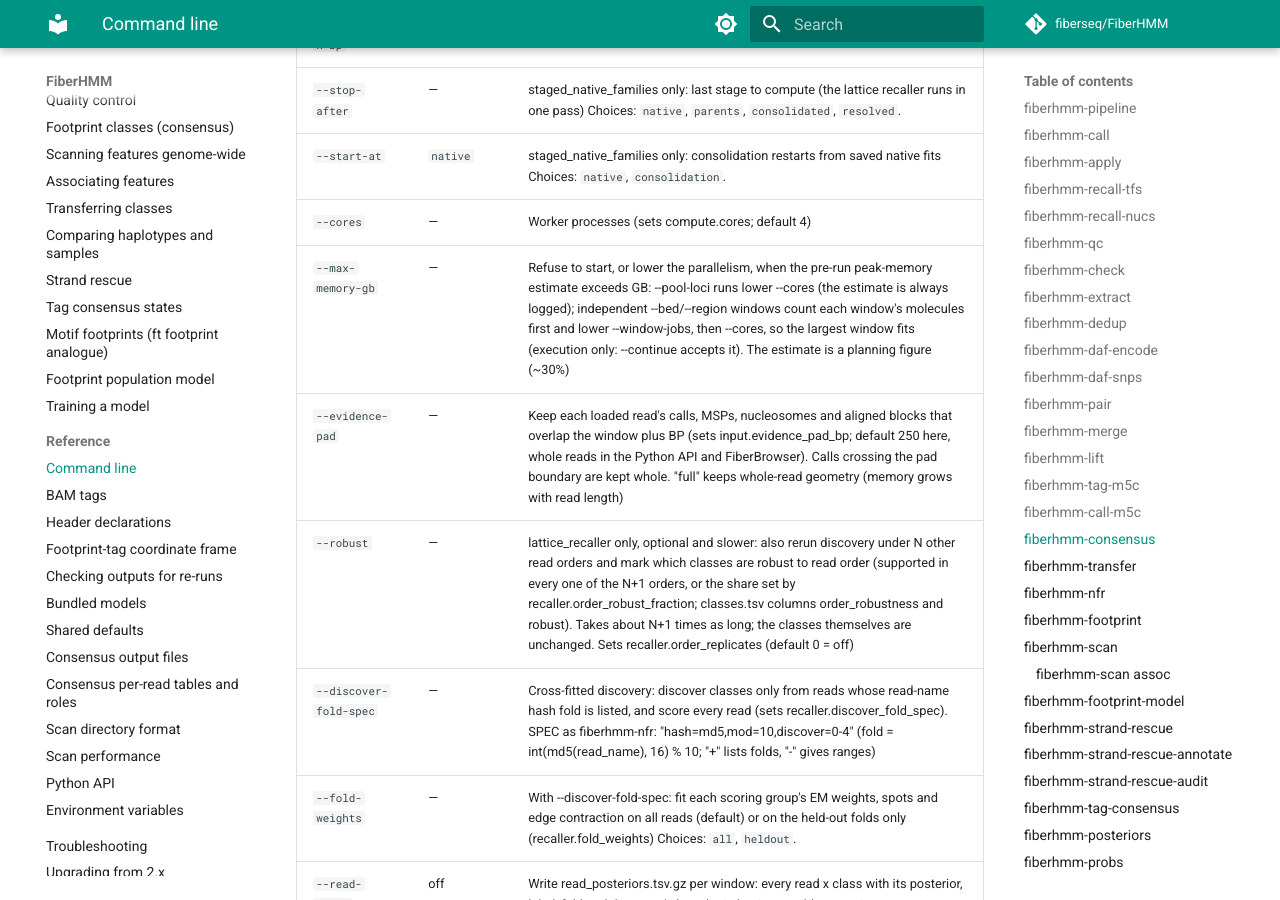
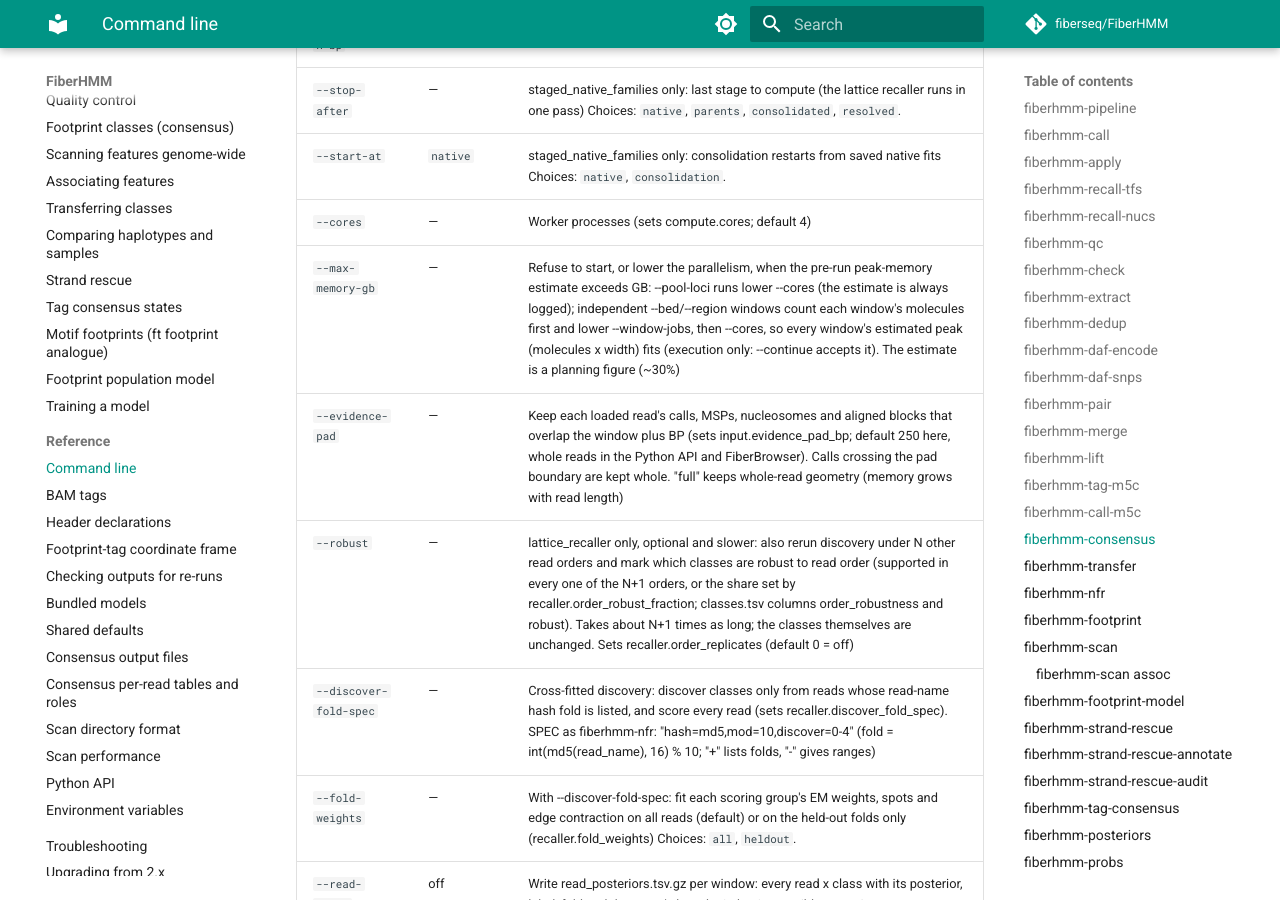
Before and after one commit to fiberseq/FiberHMM, an MkDocs documentation site: the page built from docs/reference/cli.md, in a window 1280 px wide and 900 px high, scrolled down 42665 px. Built offline with MkDocs 1.6.1 and Material for MkDocs 9.7.7, drawn with Linux system fonts in a browser that asks for light colours; comment, search, counter and statistics services are not loaded.

Commit message:
docs: regenerate the CLI reference (consensus --max-memory-gb help)
Co-Authored-By: Claude Opus 5.5 <noreply@anthropic.com>

```diff
--- a/docs/reference/cli.md
+++ b/docs/reference/cli.md
@@ -618,7 +618,7 @@ Generated from each command's argparse definition by `python tools/gen_cli_refer
 | `--stop-after` | — | staged_native_families only: last stage to compute (the lattice recaller runs in one pass) Choices: `native`, `parents`, `consolidated`, `resolved`. |
 | `--start-at` | `native` | staged_native_families only: consolidation restarts from saved native fits Choices: `native`, `consolidation`. |
 | `--cores` | — | Worker processes (sets compute.cores; default 4) |
-| `--max-memory-gb` | — | Refuse to start, or lower the parallelism, when the pre-run peak-memory estimate exceeds GB: --pool-loci runs lower --cores (the estimate is always logged); independent --bed/--region windows count each window's molecules first and lower --window-jobs, then --cores, so the largest window fits (execution only: --continue accepts it). The estimate is a planning figure (~30%) |
+| `--max-memory-gb` | — | Refuse to start, or lower the parallelism, when the pre-run peak-memory estimate exceeds GB: --pool-loci runs lower --cores (the estimate is always logged); independent --bed/--region windows count each window's molecules first and lower --window-jobs, then --cores, so every window's estimated peak (molecules x width) fits (execution only: --continue accepts it). The estimate is a planning figure (~30%) |
 | `--evidence-pad` | — | Keep each loaded read's calls, MSPs, nucleosomes and aligned blocks that overlap the window plus BP (sets input.evidence_pad_bp; default 250 here, whole reads in the Python API and FiberBrowser). Calls crossing the pad boundary are kept whole. "full" keeps whole-read geometry (memory grows with read length) |
 | `--robust` | — | lattice_recaller only, optional and slower: also rerun discovery under N other read orders and mark which classes are robust to read order (supported in every one of the N+1 orders, or the share set by recaller.order_robust_fraction; classes.tsv columns order_robustness and robust). Takes about N+1 times as long; the classes themselves are unchanged. Sets recaller.order_replicates (default 0 = off) |
 | `--discover-fold-spec` | — | Cross-fitted discovery: discover classes only from reads whose read-name hash fold is listed, and score every read (sets recaller.discover_fold_spec). SPEC as fiberhmm-nfr: "hash=md5,mod=10,discover=0-4" (fold = int(md5(read_name), 16) % 10; "+" lists folds, "-" gives ranges) |
```
